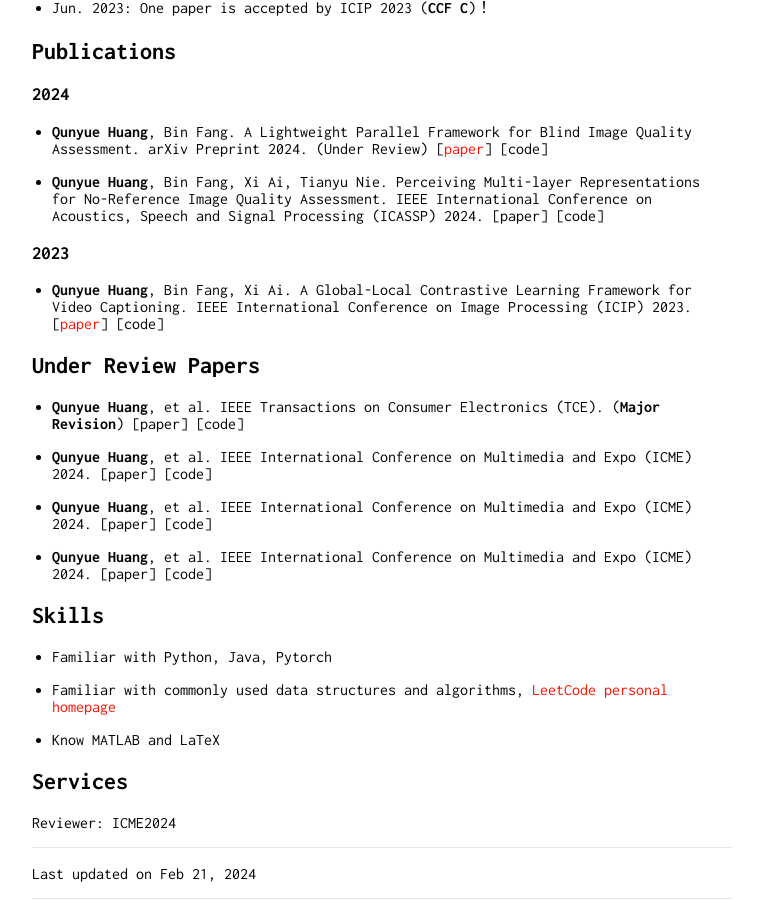
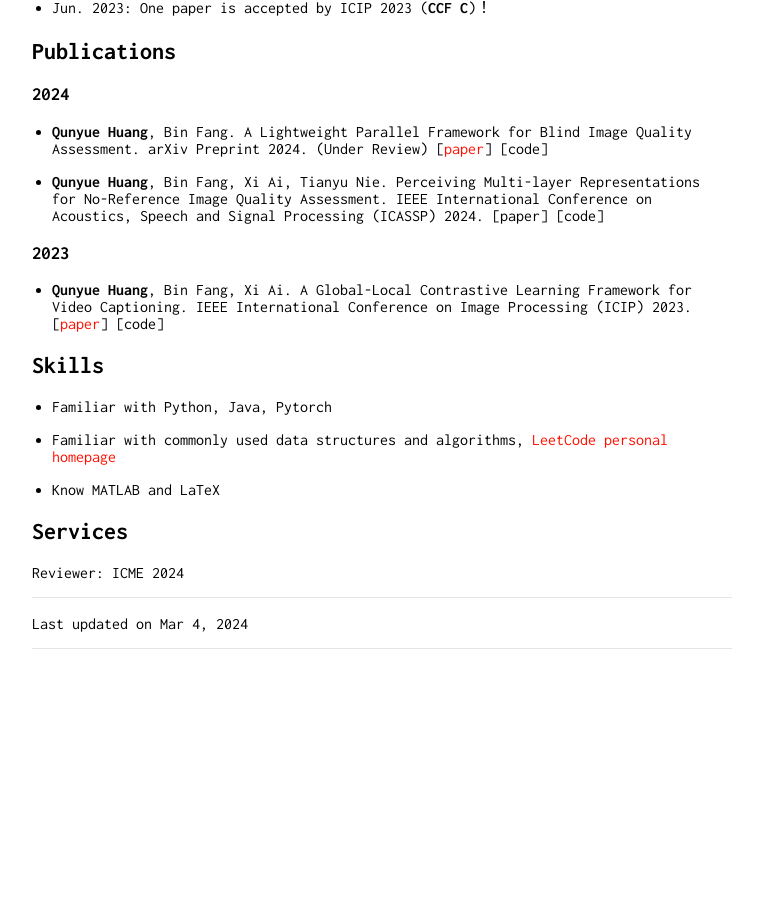
Before and after one commit to qunyuehuang/qunyuehuang.github.io, a Jekyll site: the page built from index.md, in a window 1280 px wide and 900 px high, scrolled down 665 px. Shown: the whole window, without its empty margins (258-1021 px from the left). Built offline with Jekyll 4.4.1, drawn with Linux system fonts in a browser that asks for light colours; our own code applies the rules of GitHub Pages for plain Markdown files; after the commit the page ends 1315 px from its top, so only the background shows below that; some of the changed text lies outside the part shown.

Commit message:
Update index.md

```diff
--- a/index.md
+++ b/index.md
@@ -2,7 +2,7 @@
 layout: default
 ---
 
-# Qunyue Huang(黄群越)
+# Qunyue Huang (黄群越)
 
 Email: [qunyue.huang.cs@gmail.com](mailto:qunyue.huang.cs@gmail.com)
 
@@ -37,16 +37,6 @@ Image quality Assessment (IQA), Video Captioning (VC)
 
 * **Qunyue Huang**, Bin Fang, Xi Ai. A Global-Local Contrastive Learning Framework for Video Captioning. IEEE International Conference on Image Processing (ICIP) 2023. [[paper](https://ieeexplore.ieee.org/abstract/document/10223123?casa_token=YEW4rNhTO0QAAAAA:W5rSUSp4V5rAqPEyv77afTPZ4fnJsXRRh3zH8ZFmpMm_dtbh7czuTeEMH5tPSs77TcZ7BklleZI)] [code]
 
-## Under Review Papers
-
-* **Qunyue Huang**, et al. IEEE Transactions on Consumer Electronics (TCE). (**Major Revision**) [paper] [code]
-
-* **Qunyue Huang**, et al. IEEE International Conference on Multimedia and Expo (ICME) 2024. [paper] [code]
-
-* **Qunyue Huang**, et al. IEEE International Conference on Multimedia and Expo (ICME) 2024. [paper] [code]
-
-* **Qunyue Huang**, et al. IEEE International Conference on Multimedia and Expo (ICME) 2024. [paper] [code]
-
 ## Skills
 
 * Familiar with Python, Java, Pytorch
@@ -57,12 +47,10 @@ Image quality Assessment (IQA), Video Captioning (VC)
 
 ## Services
 
-Reviewer: ICME2024
+Reviewer: ICME 2024
 
 ---
 
-
-Last updated on Feb 21, 2024
-
+Last updated on Mar 4, 2024
 
 ---
```
